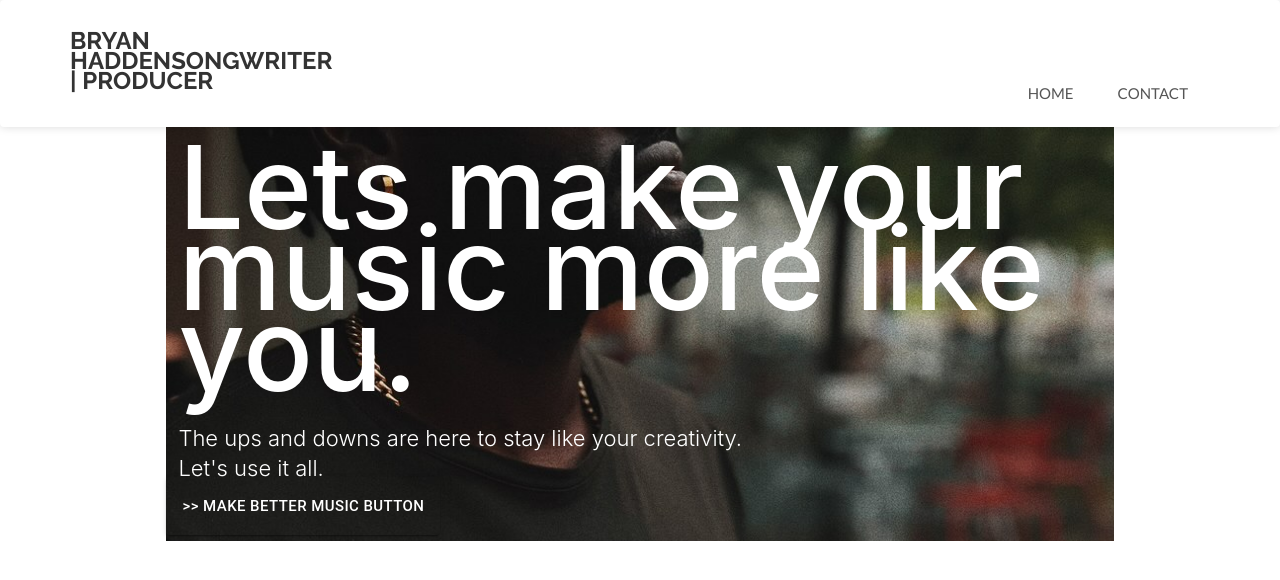
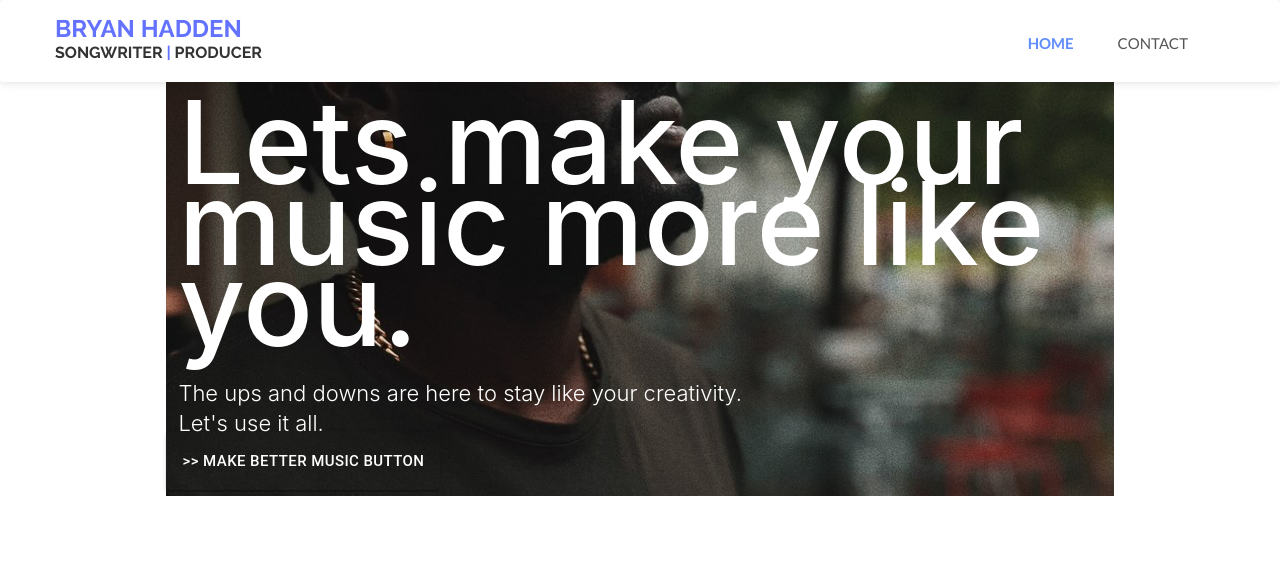
Before and after one commit to bryanchristopherhadden/bryanhaddenmusic.com, a React (Create React App) app: page / in a window 1280 px wide. Shown: the top 580 px of the page. Built offline with nearby package versions, Linux system fonts and the light colour scheme.

Commit message:
fix nav styles

```diff
--- a/public/css/style.css
+++ b/public/css/style.css
@@ -1,5 +1,6 @@
 /* Base Styles */
-body, html {
+body,
+html {
   font-family: "Open Sans", sans-serif;
   text-rendering: optimizeLegibility !important;
   -webkit-font-smoothing: antialiased !important;
@@ -13,17 +14,47 @@ p {
   line-height: 24px;
 }
 
+#menu.navbar-default .navbar-nav {
+  > li.active {
     a {
+      color: var(--primary-color);
+      font-weight: 700;
+
+      &:after {
+        width: 100%;
+        display: block;
+        position: absolute;
+        left: 0;
+        bottom: -1px;
+        width: 0;
+        height: 2px;
+        background: var(--primary-gradient);
+        content: "";
+        transition: width 0.2s;
+      }
+    }
+  }
+
+  > li {
+    > a {
       color: #608dfd;
       font-weight: 400;
-}
 
-a:hover, a:focus {
+      &:hover {
         text-decoration: none;
         color: #608dfd;
       }
 
-ul, ol {
+      &:focus {
+        text-decoration: none;
+        color: #608dfd;
+      }
+    }
+  }
+}
+
+ul,
+ol {
   list-style: none;
   padding: 0;
 }
@@ -77,13 +108,19 @@ ul, ol {
   border: 0;
 }
 
-.btn-custom:hover, .btn-custom:focus, .btn-custom:active {
+.btn-custom:hover,
+.btn-custom:focus,
+.btn-custom:active {
   color: var(--white);
   background-image: none;
   background-color: var(--secondary-color);
 }
 
-.btn:active, .btn.active, a:focus, .btn:focus, .btn:active:focus {
+.btn:active,
+.btn.active,
+a:focus,
+.btn:focus,
+.btn:active:focus {
   outline: none;
   box-shadow: none;
 }
@@ -94,10 +131,12 @@ ul, ol {
   transition: all 0.8s;
 }
 
+@media (min-width: 900px) {
   .navbar-header {
-  display: grid;
-  grid-template-columns: 1fr 5fr;
+    display: flex;
   }
+}
+
 .navbar-header:before {
   display: none;
 }
@@ -115,14 +154,22 @@ ul, ol {
   font-weight: 700;
   color: #333;
   text-transform: uppercase;
+  display: flex;
+  justify-content: center;
+  padding: 0;
 }
 
-@media (max-width: 768px) {
+.navbar-brand {
+  gap: 4px;
+}
+
 #menu .navbar-brand {
-    display: flex;
   flex-direction: column;
-    justify-content: center;
   padding: 0;
+
+  span {
+    white-space: nowrap;
+  }
 }
 
 #menu .navbar-brand span:nth-child(1) {
@@ -135,7 +182,6 @@ ul, ol {
 
 #menu .navbar-brand span:nth-child(2) span {
   color: var(--secondary-color);
-  }
 }
 
 #menu.navbar-default .navbar-nav > li > a {
@@ -198,7 +244,6 @@ ul, ol {
 
 @media (max-width: 900px) {
   .column {
-    max-width: 100%;
     padding: 0 15px;
   }
 }
@@ -249,7 +294,8 @@ ul, ol {
   margin-bottom: 40px;
 }
 
-#contact h2, #contact h3 {
+#contact h2,
+#contact h3 {
   color: var(--white);
 }
 
@@ -258,7 +304,7 @@ ul, ol {
   padding-bottom: 15px;
 }
 
-#contact .section-title h2::after {
+.section-title h2::after {
   background: rgba(255, 255, 255, 0.3);
   left: 30px;
   margin-left: 0;
--- a/src/components/contact.jsx
+++ b/src/components/contact.jsx
@@ -39,7 +39,7 @@ export const Contact = ({ data }) => {
   };
 
   return (
-    <div id="contact">
+    <div>
       <div className="container">
         <div className="col-md-8">
           <div className="row">
--- a/src/data/data.json
+++ b/src/data/data.json
@@ -3,13 +3,5 @@
     "title": "Lets make your music more like you.",
     "paragraph1": "The ups and downs are here to stay like your creativity.",
     "paragraph2": "Let's use it all."
-  },
-  "Contact": {
-    "address": "4321 West St, Atlanta, GA 12345 ",
-    "phone": "+1 123 456 1234",
-    "email": "info@company.com",
-    "facebook": "fb.com",
-    "twitter": "twitter.com",
-    "youtube": "youtube.com"
   }
 }
```
Also changed, not shown: 1 other file (tests, documents, lock files or other folders). Lines whose indentation alone changed are shown as unchanged.
